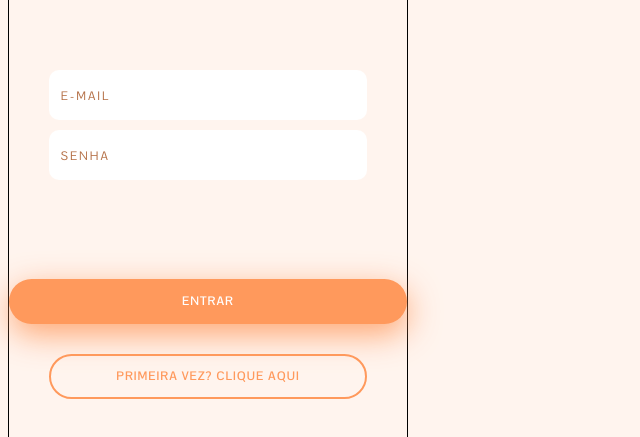
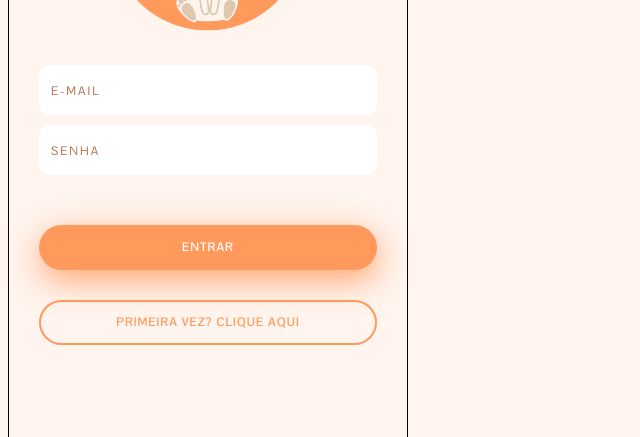
Before and after one commit to julianapereiradev/fofoelhos-front, a React (Create React App) app: page /login in a window 1280 px wide. Shown: the part 321-758 px from the top of the page, without its empty margins (0-640 px from the left). Built offline with nearby package versions, Linux system fonts and the light colour scheme.

Commit message:
Style: Fix height for SignIn and SignUp

```diff
--- a/src/pages/SignInPage.jsx
+++ b/src/pages/SignInPage.jsx
@@ -40,10 +40,9 @@ export default function SignInPage() {
   }
 
   return (
-    <SingInContainer>
       <SingInBox onSubmit={SignIn}>
         <img src={logoGetStarted} />
-        <div>
+
           <input
             type="email"
             autoComplete="email"
@@ -63,9 +62,7 @@ export default function SignInPage() {
             value={password}
             onChange={(e) => setPassword(e.target.value)}
           />
-        </div>
 
-    <BoxButtons>
         <button type="submit" disabled={disable}>
           {disable ? (
             <ThreeDots
@@ -79,44 +76,31 @@ export default function SignInPage() {
           )}
         </button>
         <LinkToSignUp to={`/cadastro`}>PRIMEIRA VEZ? CLIQUE AQUI</LinkToSignUp>
-        </BoxButtons>
       </SingInBox>
-    </SingInContainer>
   );
 }
 
-const SingInContainer = styled.div`
-  height: 100vh;
+
+
+const SingInBox = styled.form`
   display: flex;
   flex-direction: column;
   justify-content: center;
   align-items: center;
-`;
-
-const SingInBox = styled.form`
-  display: flex;
-  flex-direction: column;
-  justify-content: space-evenly;
-  align-items: center;
+  padding: 30px;
+  max-width: 400px;
   height: 100vh;
-  width: 100%;
 
   img {
     width: 200px;
+    margin-bottom: 30px;
   }
 
-  div {
-    display: flex;
-    flex-direction: column;
-    justify-content: center;
-    align-items: center;
-    width: 100%;
+  button {
+    margin-top: 40px;
   }
 `;
 
-const BoxButtons = styled.div`
-  /* border: 3px solid red; */
-`;
 
 export const LinkToSignUp = styled(Link)`
  color:  #ff995c;
@@ -124,7 +108,7 @@ export const LinkToSignUp = styled(Link)`
  text-decoration: none;
  font-size: 18px;
  border: 2px solid #ff995c;
- width: 80%;
+ width: 100%;
  height: 45px;
  border-radius: 50px;
  display: flex;
--- a/src/pages/SignUpPage.jsx
+++ b/src/pages/SignUpPage.jsx
@@ -48,11 +48,9 @@ export default function SignUpPage() {
   }
 
   return (
-    <>
-      <SingUpContainer>
         <SingUpBox onSubmit={SignUp}>
         <img src={logoGetStarted} />
-        <div>
+
           <input
             type="text"
             autoComplete="name"
@@ -108,9 +106,7 @@ export default function SignUpPage() {
             value={confirmPassword}
             onChange={(e) => setConfirmPassword(e.target.value)}
           />
-          </div>
 
-        <BoxButtons>
         <button type="submit" disabled={disable}>
           {disable ? (
             <ThreeDots
@@ -124,46 +120,30 @@ export default function SignUpPage() {
           )}
         </button>
         <LinkToSignIn to={`/login`}>JÁ TEM CADASTRO? CLIQUE AQUI</LinkToSignIn>
-        </BoxButtons>
         </SingUpBox>
-      </SingUpContainer>
-    </>
   );
 }
 
-const SingUpContainer = styled.div`
-  height: 100vh;
+
+const SingUpBox = styled.form`
   display: flex;
   flex-direction: column;
   justify-content: center;
   align-items: center;
-`;
-
-const SingUpBox = styled.form`
- display: flex;
-  flex-direction: column;
-  justify-content: space-evenly;
-  align-items: center;
+  padding: 30px;
+  max-width: 400px;
   height: 100vh;
-  width: 100%;
 
   img {
     width: 200px;
+    margin-bottom: 30px;
   }
 
-
-  div {
-    display: flex;
-    flex-direction: column;
-    justify-content: center;
-    align-items: center;
-    width: 100%;
+  button {
+    margin-top: 40px;
   }
 `;
 
-const BoxButtons = styled.div`
-  /* border: 3px solid red; */
-`;
 
 export const LinkToSignIn = styled(Link)`
  color:  #ff995c;
@@ -171,7 +151,7 @@ export const LinkToSignIn = styled(Link)`
  text-decoration: none;
  font-size: 18px;
  border: 2px solid #ff995c;
- width: 80%;
+ width: 100%;
  height: 45px;
  border-radius: 50px;
  display: flex;
--- a/src/style/GlobalStyle.js
+++ b/src/style/GlobalStyle.js
@@ -37,7 +37,7 @@ const GlobalStyle = createGlobalStyle`
     input {
         font-family: 'Pontano Sans', sans-serif;
 		height: 50px;
-		width: 80%;
+		width: 100%;
 		border: none;
 		border-radius: 10px;
 		font-size: 20px;
```
